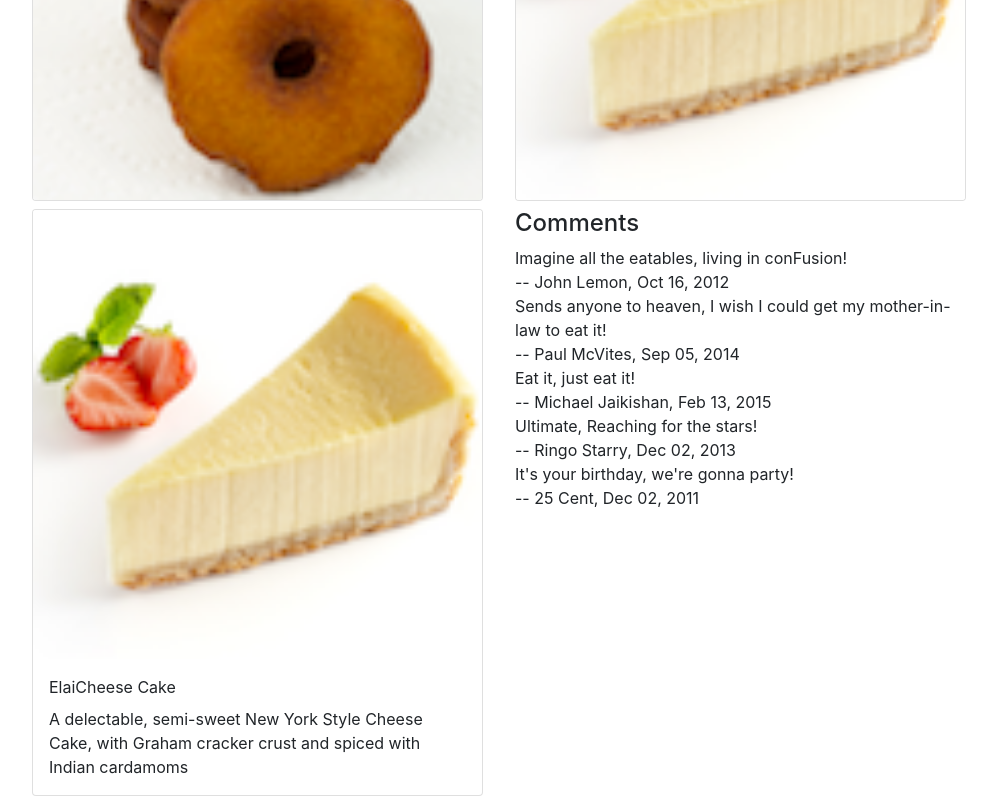
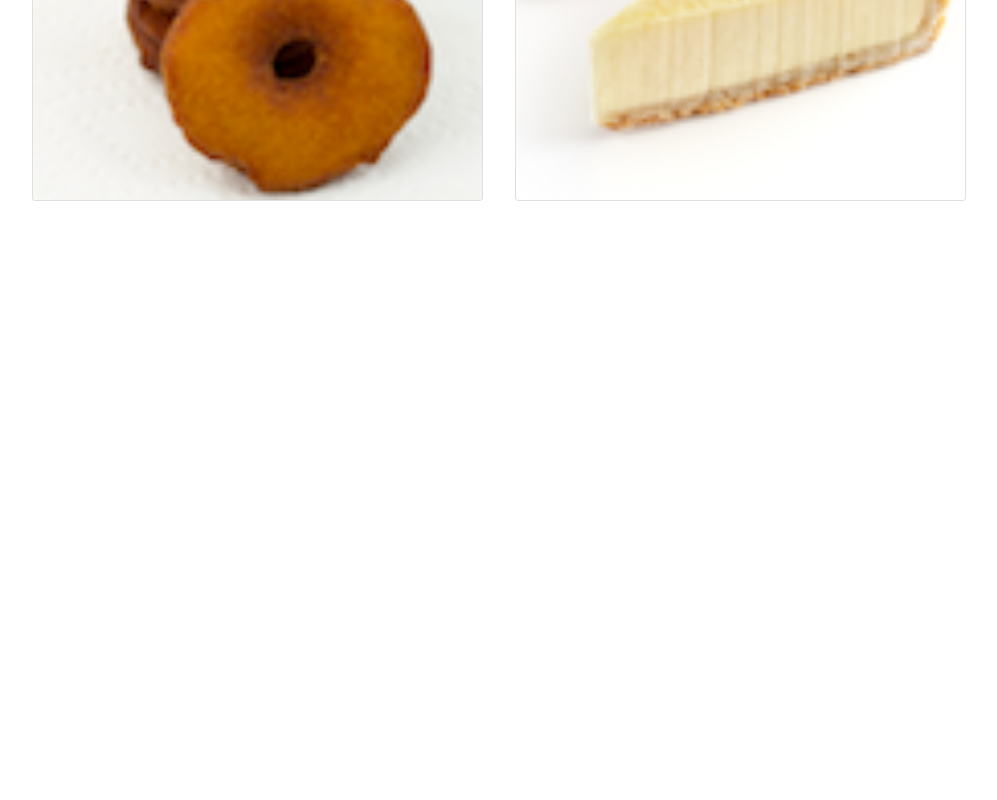
Before and after one commit to huwaizatahir2/confusion, a React (Create React App) app: page / in a window 1280 px wide. Shown: the part 759-1559 px from the top of the page, without its empty margins (54-1051 px from the left). After the commit the page ends 964 px from the top, so only its background shows below. Built offline with nearby package versions, Linux system fonts and the light colour scheme.

Commit message:
presentational and container components

```diff
--- a/src/components/MainComponent.js
+++ b/src/components/MainComponent.js
@@ -6,7 +6,7 @@ import Dishdetail from './DishdetailComponent';
 
 function Main() {
 
-  const [dishes, setDishes] = useState(DISHES);
+  const [dishes] = useState(DISHES);
   const [selectedDish, setSelectedDish] = useState(null);
 
   function onDishSelect(dishId){
--- a/src/components/MenuComponent.js
+++ b/src/components/MenuComponent.js
@@ -10,7 +10,7 @@ function Menu(props){
     const menu = props.dishes.map( (dish) => {
         return (
             <div key={dish.id} className="col-12 col-md-5 m-1">
-                <Card onClick={props.onClick(dish.id)}>
+                <Card onClick={() => props.onClick(dish.id)}>
                     <CardImg width="100%" object src={dish.image} alt={dish.name}/>
                     <CardImgOverlay>
                         <CardTitle>
--- a/src/shared/dishes.js
+++ b/src/shared/dishes.js
@@ -1,7 +1,7 @@
 export const DISHES =
     [
         {
-        id: 0,
+        id: 1,
         name:'Uthappizza',
         image: 'assets/images/uthappizza.png',
         category: 'mains',
@@ -46,7 +46,7 @@ export const DISHES =
             }
         ]                        },
         {
-        id: 1,
+        id: 2,
         name:'Zucchipakoda',
         image: 'assets/images/zucchipakoda.png',
         category: 'appetizer',
@@ -92,7 +92,7 @@ export const DISHES =
         ]
         },
         {
-        id: 2,
+        id: 3,
         name:'Vadonut',
         image: 'assets/images/vadonut.png',
         category: 'appetizer',
@@ -138,7 +138,7 @@ export const DISHES =
         ]
         },
         {
-        id: 3,
+        id: 4,
         name:'ElaiCheese Cake',
         image: 'assets/images/elaicheesecake.png',
         category: 'dessert',
```
Also changed, not shown: src/logo.svg (deleted).
